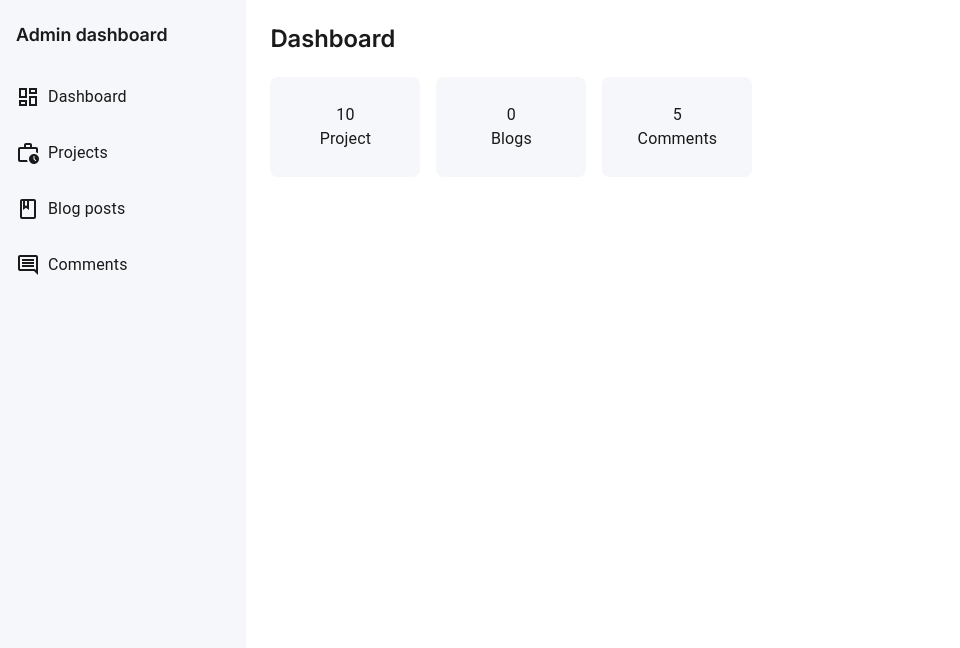
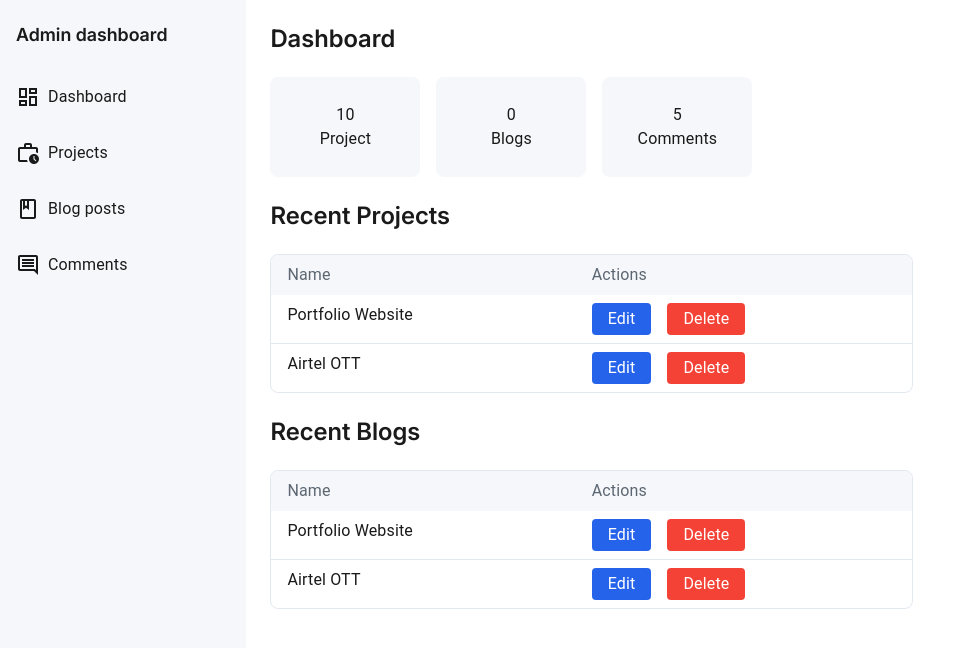
Before and after one commit to mohamedaasif/portfolio, a React (Create React App) app: page /dashboard in a window 1280 px wide. Shown: the top 648 px of the page, without its empty margins (0-960 px from the left). Built offline with nearby package versions, Linux system fonts and the light colour scheme.

Commit message:
added recent projects & blogs UI in dashboard

```diff
--- a/src/index.scss
+++ b/src/index.scss
@@ -4,6 +4,8 @@
   --ff-semibold: "Inter_18pt-SemiBold";
   --ff-bold: "Inter_18pt-Bold";
   --white: #f1f5f9;
+  --danger: #f44336;
+  --danger_hover: #da190b;
 
   /* Light Mode */
   --light_bg_color: #f5f7fa;
--- a/src/pages/AdminDashboard/AdminDashboard.tsx
+++ b/src/pages/AdminDashboard/AdminDashboard.tsx
@@ -3,6 +3,7 @@ import { Box } from "@mui/material";
 import styles from "./AdminDashboard.module.scss";
 import SideBar from "./SideBar/SideBar";
 import DashboardCard from "./DashboardCard/DashboardCard";
+import RecentList from "./RecentList/RecentList";
 
 const AdminDashboard = () => {
   return (
@@ -35,6 +36,8 @@ const AdminDashboard = () => {
           <DashboardCard count={0} title={"Blogs"} />
           <DashboardCard count={5} title={"Comments"} />
         </Box>
+        <RecentList title={"Recent Projects"} />
+        <RecentList title={"Recent Blogs"} />
       </Box>
     </Box>
   );
--- /dev/null
+++ b/src/pages/AdminDashboard/RecentList/RecentList.module.scss
@@ -0,0 +1,36 @@
+.recentListTable {
+  border: 1px solid var(--light_border_color);
+  border-radius: 8px;
+  width: 65%;
+  overflow: hidden;
+  .recentListTableHeader {
+    display: flex;
+    justify-content: space-between;
+    background-color: var(--light_bg_color);
+    padding: 8px 16px;
+    .recentListHeaderItem {
+      float: left;
+      flex: 1;
+      color: var(--light_secondary_text_color);
+    }
+  }
+  .recentListTableItem {
+    display: flex;
+    justify-content: space-between;
+    padding: 8px 16px;
+  }
+  .recentListItem {
+    display: flex;
+    gap: 16px;
+    flex: 1;
+    float: left;
+  }
+  .recentListActionItem {
+    display: flex;
+    align-items: center;
+    border-radius: 4px;
+    color: white;
+    padding: 4px 16px;
+    cursor: pointer;
+  }
+}
--- /dev/null
+++ b/src/pages/AdminDashboard/RecentList/RecentList.tsx
@@ -0,0 +1,79 @@
+import { useState } from "react";
+import { Box, Typography } from "@mui/material";
+import styles from "./RecentList.module.scss";
+
+interface RecentListProps {
+  title: string;
+}
+
+const RecentList = (props: RecentListProps) => {
+  const { title } = props;
+  const data = ["Portfolio Website", "Airtel OTT"];
+  return (
+    <Box
+      sx={{
+        my: "24px",
+      }}
+    >
+      <Box
+        sx={{
+          mb: "24px",
+          fontFamily: "var(--ff-semibold)",
+          fontSize: { xs: "16px", md: "24px" },
+        }}
+      >
+        {title}
+      </Box>
+      <Box className={styles.recentListTable}>
+        <Box className={styles.recentListTableHeader}>
+          <Typography className={styles.recentListHeaderItem}>Name</Typography>
+          <Typography className={styles.recentListHeaderItem}>
+            Actions
+          </Typography>
+        </Box>
+        {data?.map((item: string, idx: number) => {
+          return (
+            <Box
+              className={styles.recentListTableItem}
+              key={item + idx}
+              sx={{
+                borderBottom:
+                  idx !== data.length - 1
+                    ? "1px solid var(--light_border_color)"
+                    : "none",
+              }}
+            >
+              <Typography className={styles.recentListItem}>{item}</Typography>
+              <Box className={styles.recentListItem}>
+                <Typography
+                  className={styles.recentListActionItem}
+                  sx={{
+                    background: "var(--light_accent_color)",
+                    "&:hover": {
+                      background: "var(--light_accent_hover_color)",
+                    },
+                  }}
+                >
+                  Edit
+                </Typography>
+                <Typography
+                  className={styles.recentListActionItem}
+                  sx={{
+                    background: "var(--danger)",
+                    "&:hover": {
+                      background: "var(--danger_hover)",
+                    },
+                  }}
+                >
+                  Delete
+                </Typography>
+              </Box>
+            </Box>
+          );
+        })}
+      </Box>
+    </Box>
+  );
+};
+
+export default RecentList;
```
